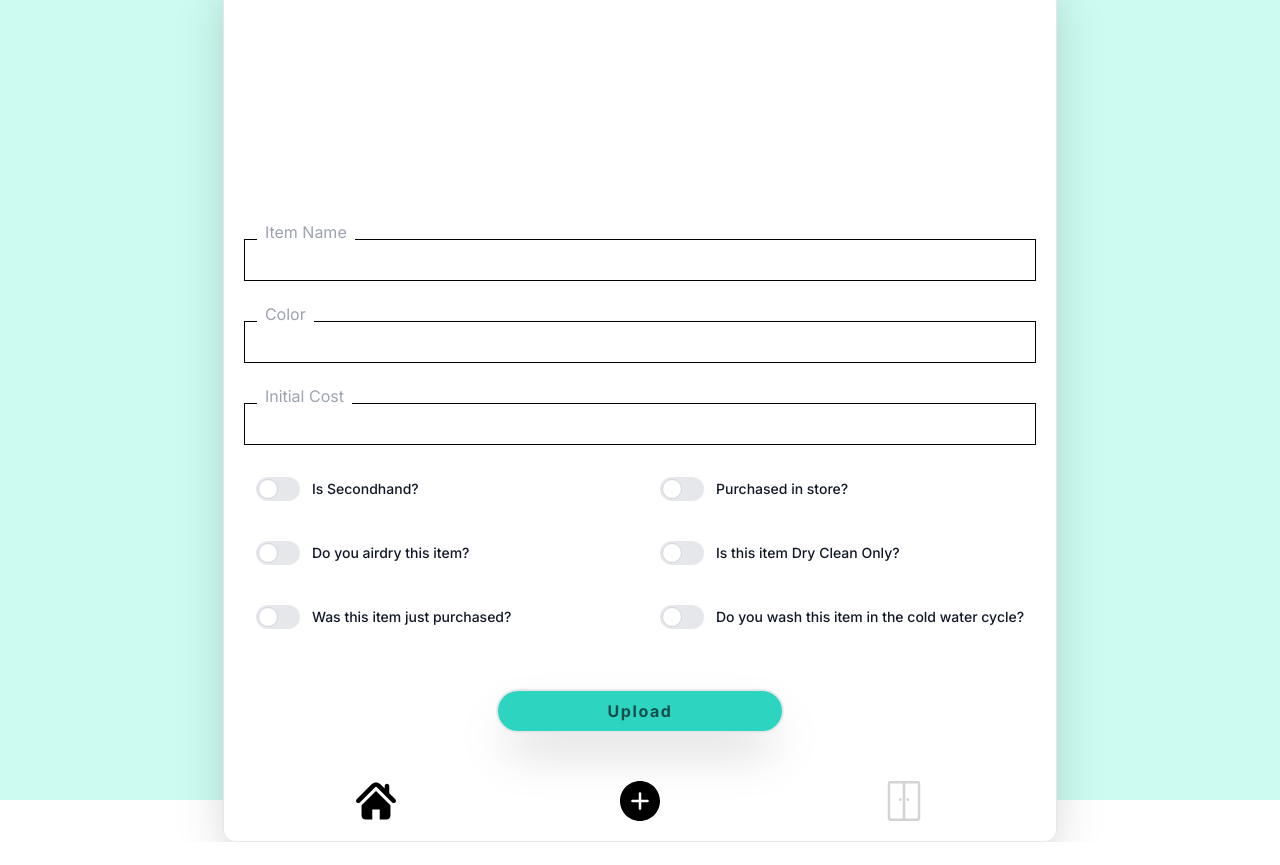
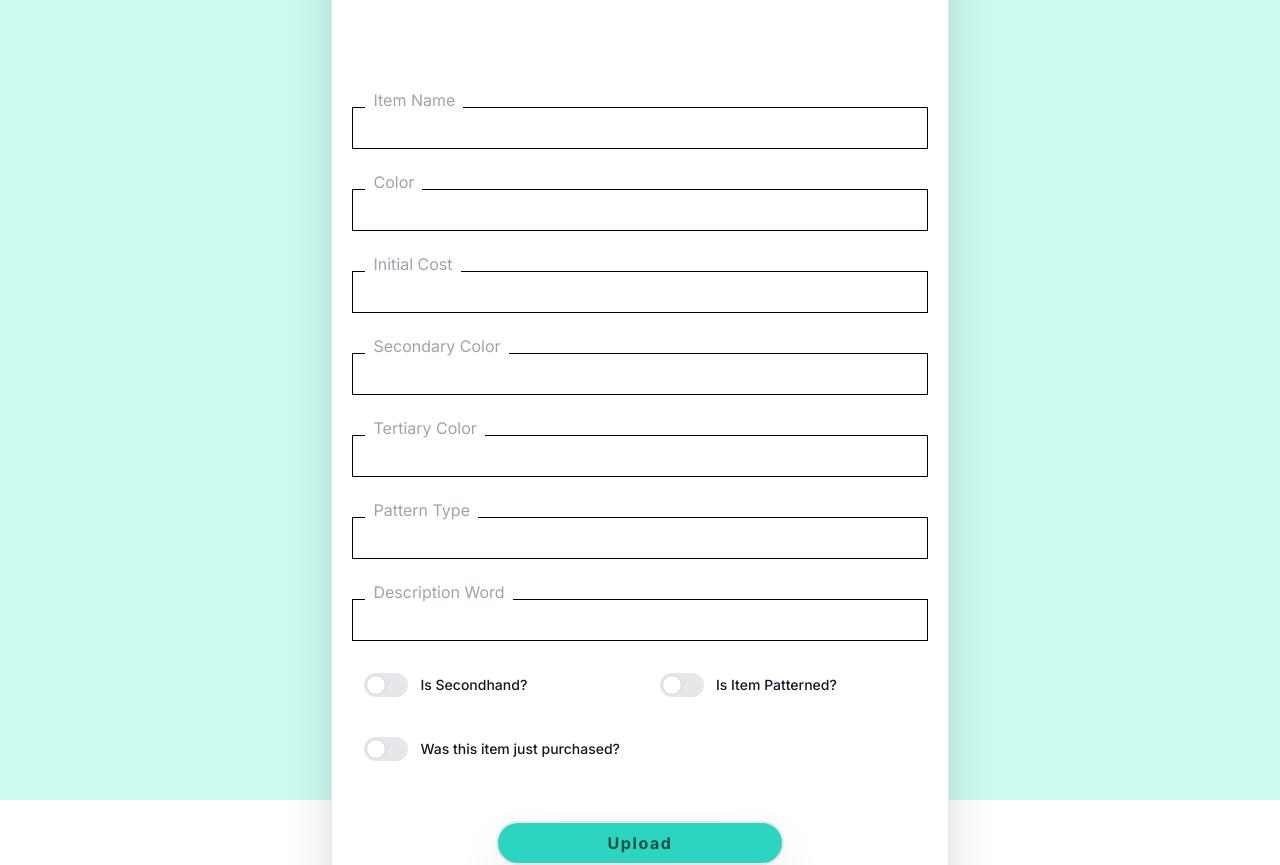
Before and after one commit to victoriamertens/happy-closet-2.0, a Next.js app: page /app/additem in a window 1280 px wide. Shown: the top 865 px of the page. Before the commit the page ends 842 px from the top, so only its background shows below. Built offline with nearby package versions, Linux system fonts and the light colour scheme; no server answers.

Commit message:
Updated addItem page with refactored inputs

```diff
--- a/src/app/app/additem/page.tsx
+++ b/src/app/app/additem/page.tsx
@@ -8,14 +8,17 @@ import { MainBtnStyling } from "@/app/_lib/TailwindWrappers/MainBtnStyling";
 
 export default function AddItem() {
   const [itemName, setItemName] = useState("Name");
-  const [itemColor, setItemColor] = useState("Color");
+  const [primaryColor, setPrimaryColor] = useState("");
+  const [secondaryColor, setSecondaryColor] = useState("");
+  const [tertiaryColor, setTertiaryColor] = useState("");
   const [itemCost, setItemCost] = useState(0);
   const [isItemSecondhand, setIsItemSecondhand] = useState(false);
-  const [isItemInStorePurchase, setIsItemInStorePurchase] = useState(false);
-  const [isItemAirdry, setIsItemAirdry] = useState(false);
-  const [isItemDryCleanOnly, setIsItemDryCleanOnly] = useState(false);
-  const [isItemColdWash, setIsItemColdWash] = useState(false);
   const [isItemJustPurchased, setIsItemJustPurchased] = useState(false);
+  const [patternedItem, setPatternedItem] = useState(false);
+  const [patternType, setPatternType] = useState("PatternType");
+  const [descriptionWord, setDecsriptionWord] = useState(
+    "Default Description Word",
+  );
 
   const { user, isSignedIn } = useUser();
 
@@ -26,23 +29,24 @@ export default function AddItem() {
 
     let uploadItemBody: ItemType = {
       user_id: user.id,
-      name: itemName,
+      item_name: itemName,
       date_added: new Date(),
-      color: itemColor,
+      primary_color: primaryColor,
+      secondary_color: secondaryColor,
+      tertiary_color: tertiaryColor,
       image_url: "name.com",
       initial_cost: itemCost,
       is_secondhand: isItemSecondhand,
-      is_instorepurchase: isItemInStorePurchase,
-      is_airdry: isItemAirdry,
-      is_drycleanonly: isItemDryCleanOnly,
-      is_coldwash: isItemColdWash,
       is_justpurchased: isItemJustPurchased,
+      purchased_date: new Date(),
+      patterned_item: patternedItem,
+      pattern_type: patternType,
+      description_word: descriptionWord,
     };
 
     try {
       console.log("Firing");
 
-      // let res = addItem(uploadItemBody);
       fetch("/api/item", {
         method: "POST",
         body: JSON.stringify(uploadItemBody),
@@ -66,13 +70,34 @@ export default function AddItem() {
       <InputStyling
         placeholder="Color"
         type="text"
-        onChange={(change) => setItemColor(change.target.value)}
+        onChange={(change) => setPrimaryColor(change.target.value)}
       />
       <InputStyling
         placeholder="Initial Cost"
         type="text"
         onChange={(change) => setItemCost(Number.parseInt(change.target.value))}
       />
+      <InputStyling
+        placeholder="Secondary Color"
+        type="text"
+        onChange={(change) => setSecondaryColor(change.target.value)}
+      />
+      <InputStyling
+        placeholder="Tertiary Color"
+        type="text"
+        onChange={(change) => setPatternType(change.target.value)}
+      />
+      <InputStyling
+        placeholder="Pattern Type"
+        type="text"
+        onChange={(change) => setTertiaryColor(change.target.value)}
+      />
+      <InputStyling
+        placeholder="Description Word"
+        type="text"
+        onChange={(change) => setDecsriptionWord(change.target.value)}
+      />
+
       <div id="toggle-inputs" className="grid grid-cols-2 justify-center gap-4">
         <ToggleStyling
           label="Is Secondhand?"
@@ -82,41 +107,17 @@ export default function AddItem() {
           }}
         />
         <ToggleStyling
-          label="Purchased in store?"
+          label="Is Item Patterned?"
           onChange={(change) => {
-            setIsItemInStorePurchase(!isItemInStorePurchase);
-            console.log("InStore onChange trigger activated");
+            setPatternedItem(!patternedItem);
+            console.log("Secondhand onChange trigger activated");
           }}
         />
-        <ToggleStyling
-          label="Do you airdry this item?"
-          onChange={(change) => {
-            setIsItemAirdry(!isItemAirdry);
-            console.log("Airdry onChange trigger activated");
-          }}
-        />
-
-        <ToggleStyling
-          label="Is this item Dry Clean Only?"
-          onChange={(change) => {
-            setIsItemDryCleanOnly(!isItemDryCleanOnly);
-            console.log("Dryclean onChange trigger activated");
-          }}
-        />
-
         <ToggleStyling
           label="Was this item just purchased?"
           onChange={(change) => {
             setIsItemJustPurchased(!isItemJustPurchased);
             console.log("Justpurchased onChange trigger activated");
-          }}
-        />
-
-        <ToggleStyling
-          label="Do you wash this item in the cold water cycle?"
-          onChange={(change) => {
-            setIsItemColdWash(!isItemColdWash);
-            console.log("Coldwash onChange trigger activated");
           }}
         />
       </div>
```
